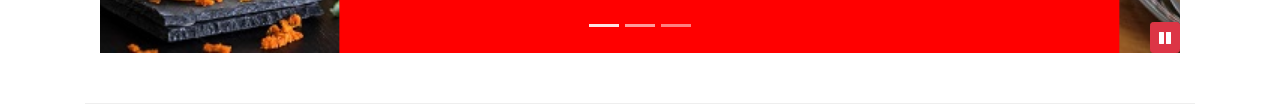
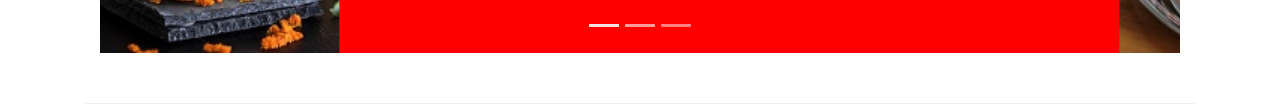
Before and after one commit to abhiii-09/Debsocspice, a website: page index.html in a window 1280 px wide. Shown: the part 569-681 px from the top of the page. Drawn offline with Linux system fonts and the light colour scheme.

Commit message:
commit final 2

```diff
--- a/index.html
+++ b/index.html
@@ -197,9 +197,9 @@ He is host of MasterChef India.Gordon Ramsay featured him as  “Top Indian Chef
         <a class = "carousel-control-next" href = "#mycarousel" role = "button" data-slide = "next">
           <span class = "carousel-control-next-icon"></span>
         </a>
-        <button class="btn btn-danger btn-sm" id="carouselButton">
+      <!--  <button class="btn btn-danger btn-sm" id="carouselButton">
               <span id="carousel-button-icon" class="fa fa-pause"></span>
-          </button>
+          </button>-->
 
 
       </div>
```
